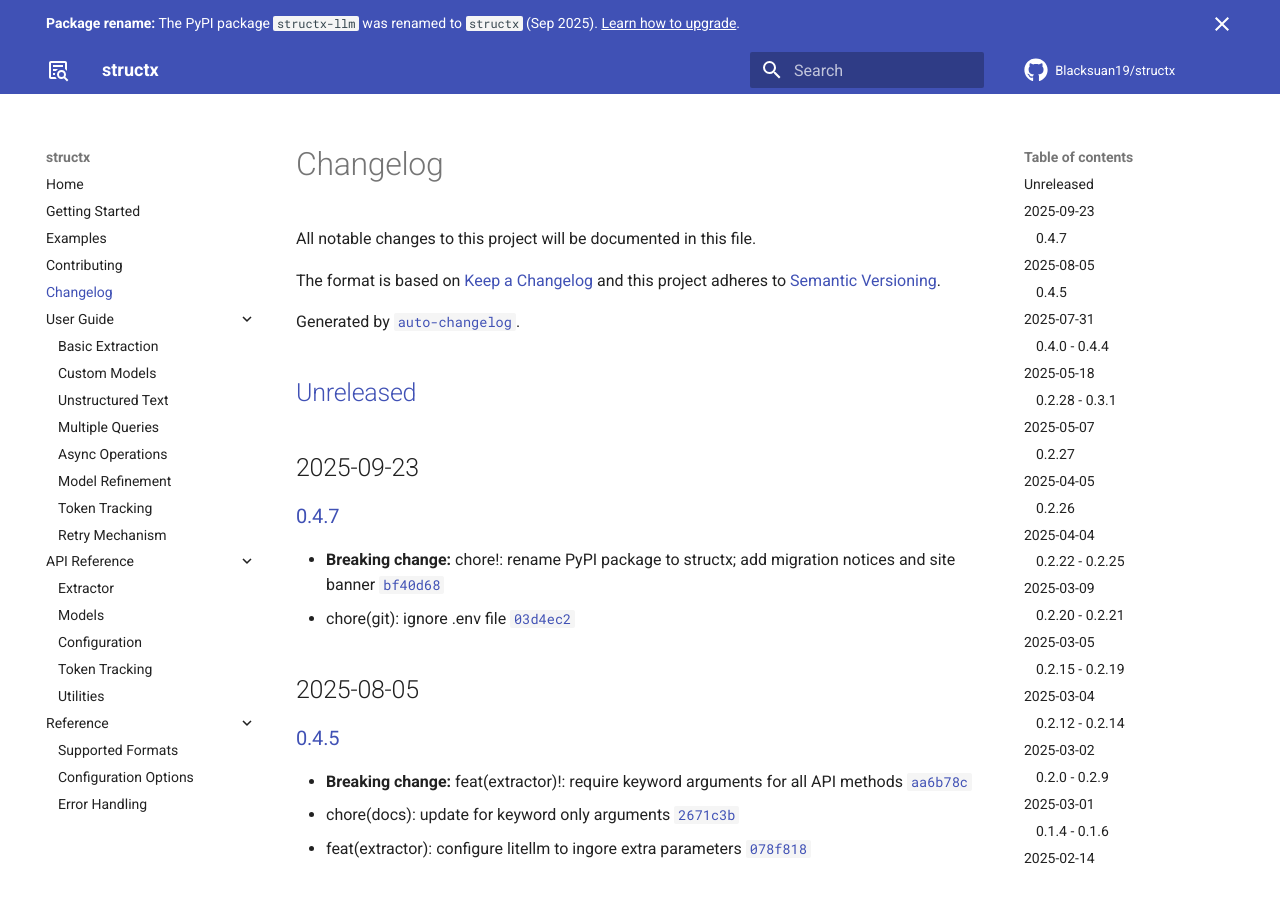
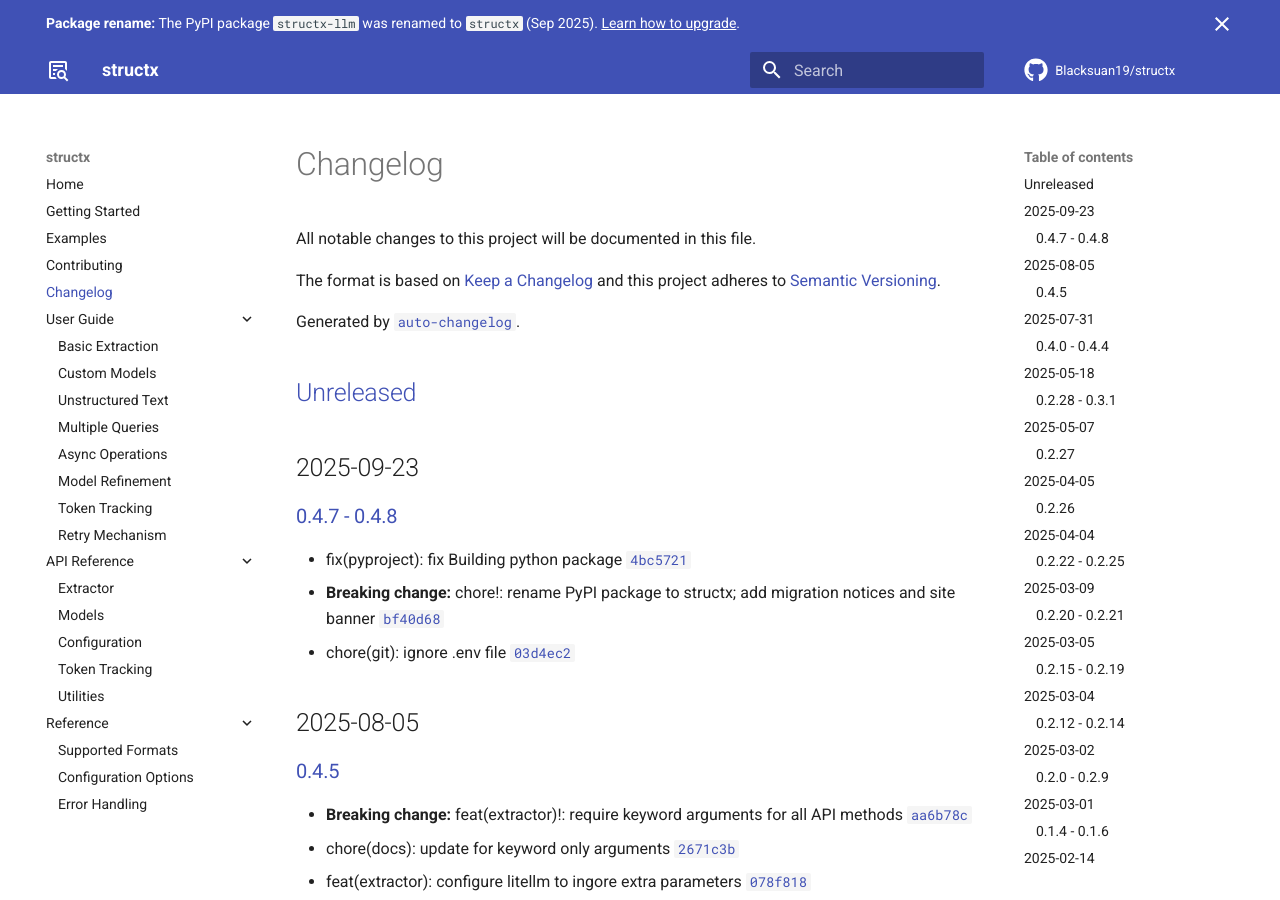
Before and after one commit to Blacksuan19/structx, an MkDocs documentation site: the page built from docs/changelog.md, in a window 1280 px wide and 900 px high. Built offline with MkDocs 1.6.1 and Material for MkDocs 9.7.7, drawn with Linux system fonts in a browser that asks for light colours; comment, search, counter and statistics services are not loaded.

Commit message:
docs(changelog): regenerate changelog for 0.4.8

```diff
--- a/docs/changelog.md
+++ b/docs/changelog.md
@@ -7,12 +7,13 @@ and this project adheres to [Semantic Versioning](https://semver.org/spec/v2.0.0
 
 Generated by [`auto-changelog`](https://github.com/CookPete/auto-changelog).
 
-## [Unreleased](https://github.com/Blacksuan19/structx/compare/0.4.7...HEAD)
+## [Unreleased](https://github.com/Blacksuan19/structx/compare/0.4.8...HEAD)
 
 ## 2025-09-23
 
-### [0.4.7](https://github.com/Blacksuan19/structx/compare/0.4.6...0.4.7)
+### [0.4.7 - 0.4.8](https://github.com/Blacksuan19/structx/compare/0.4.6...0.4.8)
 
+- fix(pyproject): fix Building python package [`4bc5721`](https://github.com/Blacksuan19/structx/commit/4bc5721c44a4a1c6d2c7e412125d49823ff886a1)
 - **Breaking change:** chore!: rename PyPI package to structx; add migration notices and site banner [`bf40d68`](https://github.com/Blacksuan19/structx/commit/bf40d6875dd707d6cec2866da399db129924216a)
 - chore(git): ignore .env file [`03d4ec2`](https://github.com/Blacksuan19/structx/commit/03d4ec2d7b8f34b6915e546b9a6e1a6cf6bf3a29)
 
```
